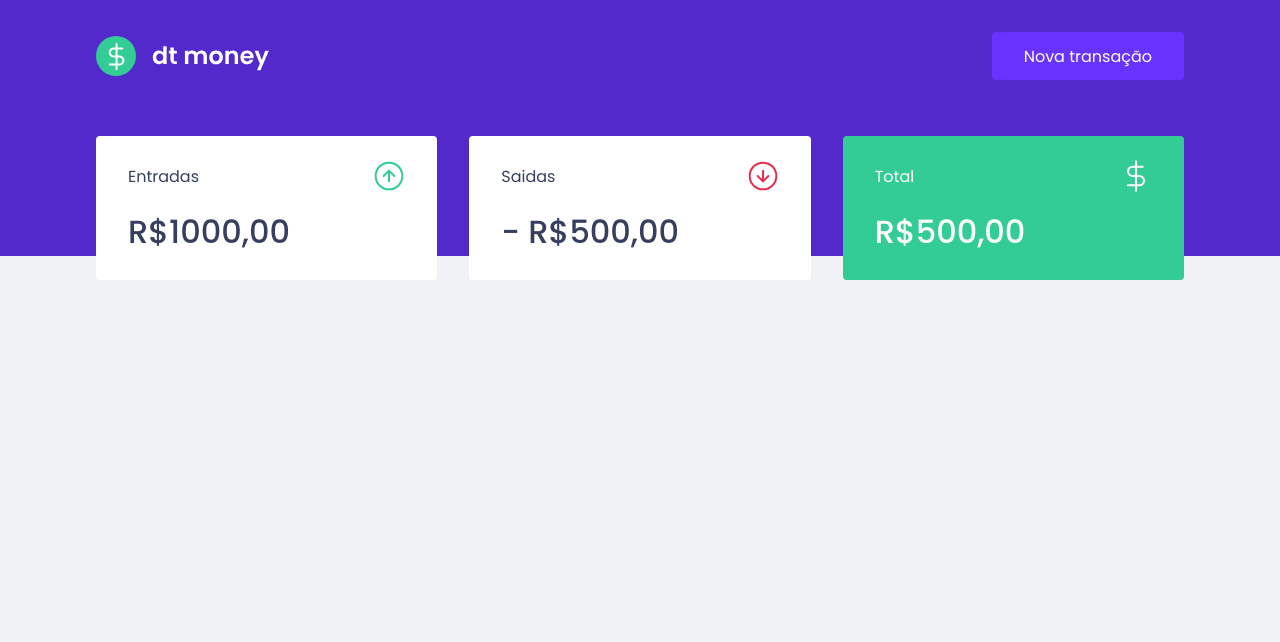
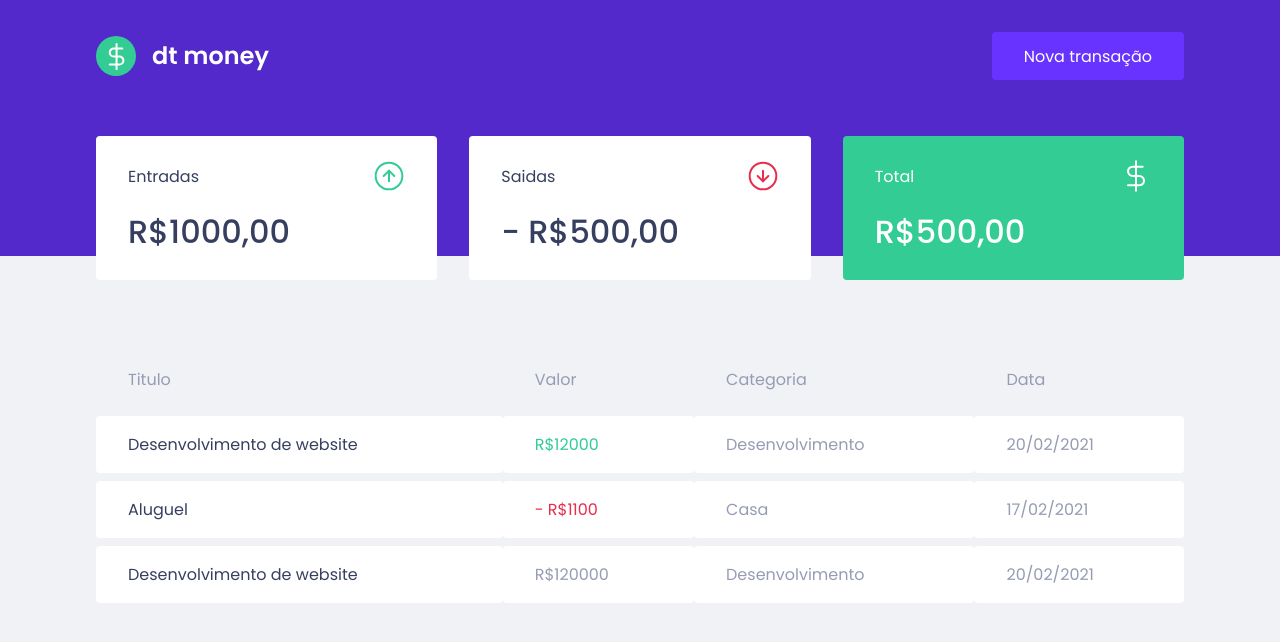
Before and after one commit to lhfam97/Ignite-dtmoney, a React (Create React App) app: page / in a window 1280 px wide. Shown: the top 642 px of the page. Built offline with nearby package versions, Linux system fonts and the light colour scheme.

Commit message:
Adicao do componente transaction table

```diff
--- a/src/components/Dashboard/index.tsx
+++ b/src/components/Dashboard/index.tsx
@@ -1,10 +1,12 @@
 import {Summary} from '../Summary';
+import { TransactionsTable } from '../TransactionsTable';
 
 import { Container } from './styles';
 
 export function Dashboard(){
   return(<Container>
       <Summary/>
+      <TransactionsTable/>
     </Container>
     )
 }
--- /dev/null
+++ b/src/components/TransactionsTable/index.tsx
@@ -0,0 +1,38 @@
+import { Container } from './styles';
+
+export function TransactionsTable(){
+  return(
+    <Container>
+      <table>
+        <thead>
+          <tr>
+            <th>Titulo</th>
+            <th>Valor</th>
+            <th>Categoria</th>
+            <th>Data</th>
+          </tr>
+        </thead>
+        <tbody>
+          <tr>
+            <td>Desenvolvimento de website</td>
+            <td className="deposit">R$12000</td>
+            <td>Desenvolvimento</td>
+            <td>20/02/2021</td>
+          </tr>
+          <tr>
+            <td>Aluguel</td>
+            <td className="withdraw">- R$1100</td>
+            <td>Casa</td>
+            <td>17/02/2021</td>
+          </tr>
+          <tr>
+            <td>Desenvolvimento de website</td>
+            <td>R$120000</td>
+            <td>Desenvolvimento</td>
+            <td>20/02/2021</td>
+          </tr>
+        </tbody>
+      </table>
+    </Container>
+  )
+}
--- /dev/null
+++ b/src/components/TransactionsTable/styles.ts
@@ -0,0 +1,38 @@
+import styled from 'styled-components';
+
+export const Container = styled.div`
+  margin-top: 4rem;
+  table {
+    width: 100%;
+    border-spacing: 0 0.5rem;
+
+    th {
+      color: var(--text-body);
+      font-weight: 400;
+      padding: 1rem 2rem;
+      text-align: left;
+      line-height:1.5rem;
+    }
+
+    td {
+      padding: 1rem 2rem;
+      border: 0;
+      background: var(--shape);
+      color: var(--text-body);
+      border-radius:0.25rem;
+
+      &:first-child{
+        color:var(--text-title);
+      }
+      &.deposit{
+        color:var(--green);
+      }
+      &.withdraw{
+        color:var(--red);
+      }
+
+    }
+
+
+  }
+`;
```
